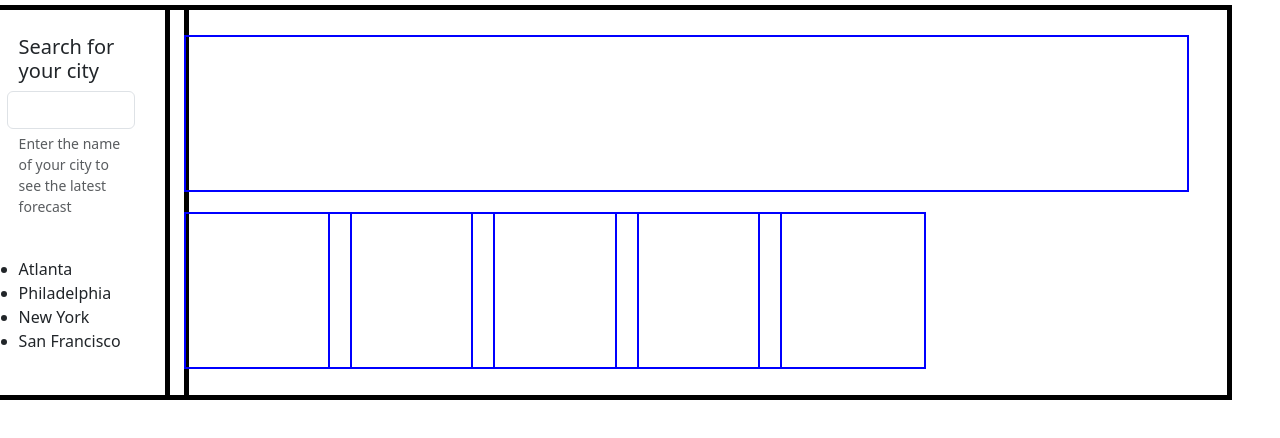
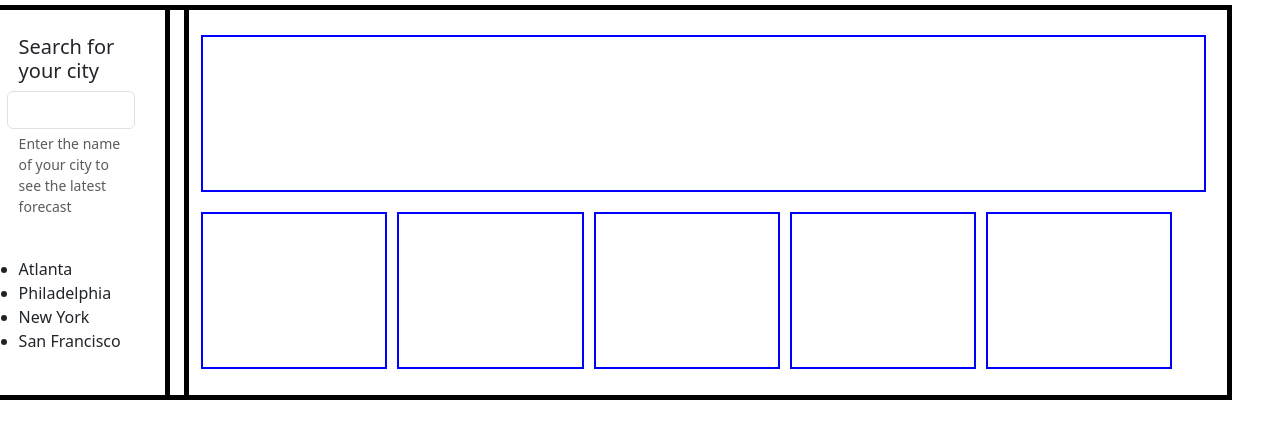
Before and after one commit to CollyLee/api-weather-dashboard, a plain HTML site: page index.html in a window 1280 px wide. Shown: the part 88-526 px from the top of the page. Drawn offline with nearby package versions, Linux system fonts and the light colour scheme; files that its build step writes are made by us from their sources.

Commit message:
improved bootstrap styles, added margins between forecast boxes

```diff
--- a/css/style.css
+++ b/css/style.css
@@ -29,9 +29,13 @@
 
 .five-day {
     border: 2px solid blue;
+    margin-left: 5px;
+    margin-right: 5px;
 }
 
 #current-day {
     border: 2px solid blue;
     margin-bottom: 20px;
+    margin-left: 5px;
+    margin-right: 5px;
 }
--- a/index.html
+++ b/index.html
@@ -9,10 +9,10 @@
 
     <!-- links to boostrap, jquery, and css -->
     <link href="https://cdn.jsdelivr.net/npm/bootstrap@5.3.0-alpha2/dist/css/bootstrap.min.css" rel="stylesheet"
-        integrity="sha384-aFq/bzH65dt+w6FI2ooMVUpc+21e0SRygnTpmBvdBgSdnuTN7QbdgL+OapgHtvPp" crossorigin="anonymous"/>
+        integrity="sha384-aFq/bzH65dt+w6FI2ooMVUpc+21e0SRygnTpmBvdBgSdnuTN7QbdgL+OapgHtvPp" crossorigin="anonymous" />
     <!-- <link rel="stylesheet" href="//code.jquery.com/ui/1.13.2/themes/base/jquery-ui.css"/> -->
-    <link rel="stylesheet" href="/resources/demos/style.css"/>
-    <link rel="stylesheet" href="./css/style.css"/>
+    <link rel="stylesheet" href="/resources/demos/style.css" />
+    <link rel="stylesheet" href="./css/style.css" />
     <title>API Weather Dashboard</title>
 </head>
 
@@ -41,30 +41,33 @@
                     <li class="ui-state-default"><span class="ui-icon ui-icon-arrowthick-2-n-s"></span>Atlanta</li>
                     <li class="ui-state-default"><span class="ui-icon ui-icon-arrowthick-2-n-s"></span>Philadelphia</li>
                     <li class="ui-state-default"><span class="ui-icon ui-icon-arrowthick-2-n-s"></span>New York</li>
-                    <li class="ui-state-default"><span class="ui-icon ui-icon-arrowthick-2-n-s"></span>San Francisco</li>
+                    <li class="ui-state-default"><span class="ui-icon ui-icon-arrowthick-2-n-s"></span>San Francisco
+                    </li>
                 </ul>
             </div>
         </section>
 
         <!-- parent for the right hand weather forecast, spans 10 columns -->
-        <section class="container row col-10">
-            <div id="current-day" class="row">
+        <section class="container row col-10" id="forecast">
+            <div id="current-day" class="row col-12">
 
             </div>
-            <div class="row col-2 five-day">
+            <div id="future-forecast" class="row col-12">
+                <div class="col five-day">
 
-            </div>
-            <div class="row col-2 five-day">
+                </div>
+                <div class="col five-day">
 
-            </div>
-            <div class="row col-2 five-day">
+                </div>
+                <div class="col five-day">
 
-            </div>
-            <div class="row col-2 five-day">
+                </div>
+                <div class="col five-day">
 
-            </div>
-            <div class="row col-2 five-day">
+                </div>
+                <div class="col five-day">
 
+                </div>
             </div>
         </section>
 
```
